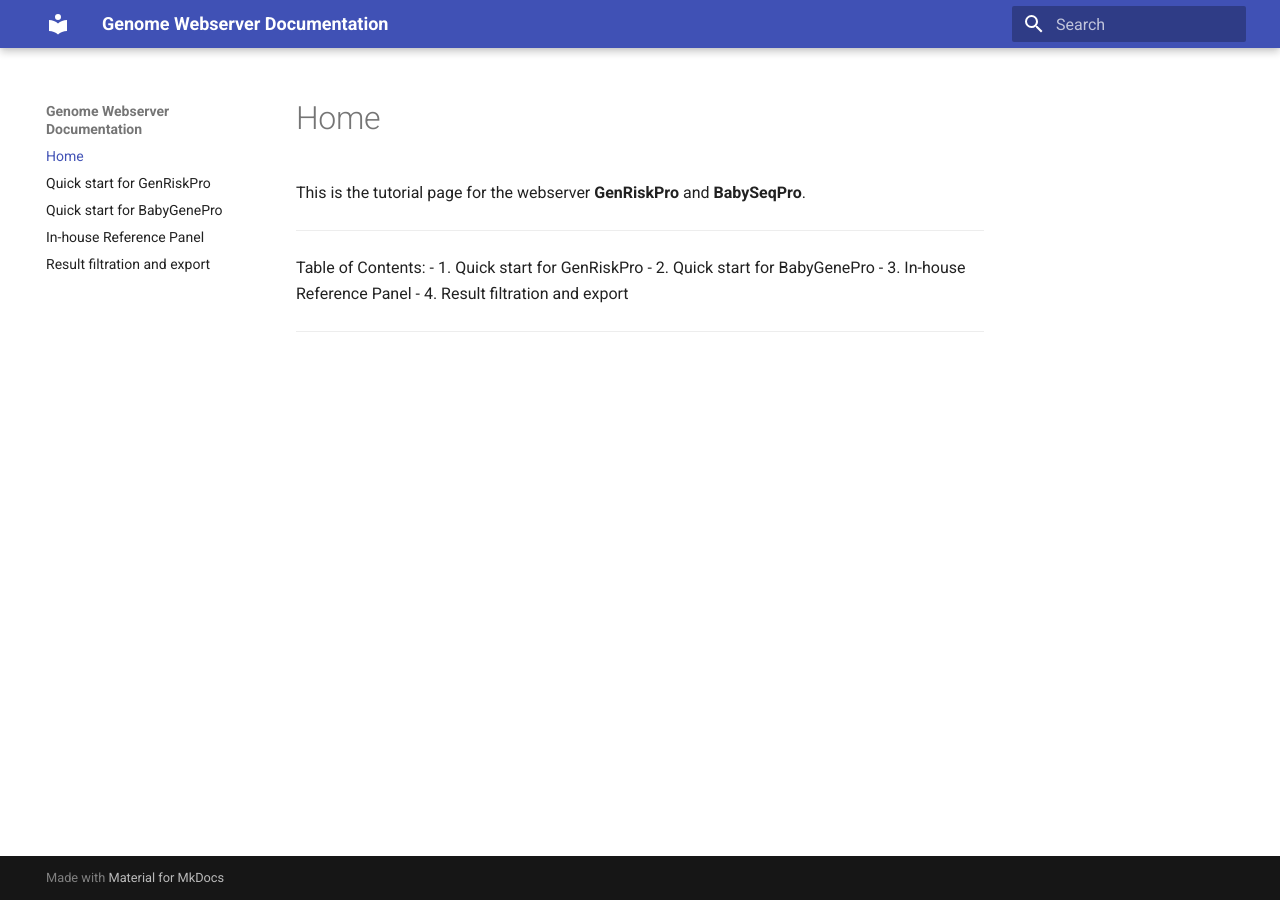
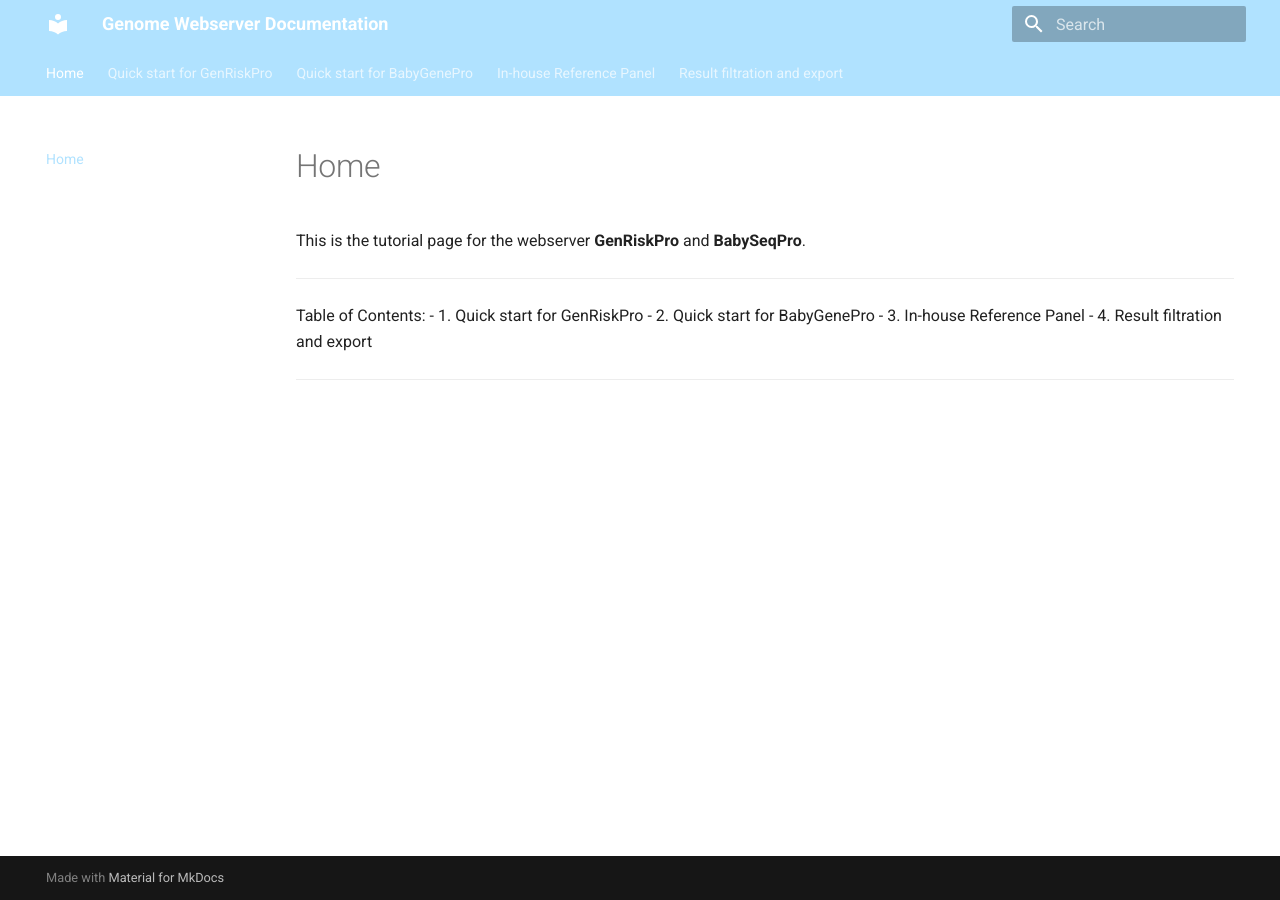
Before and after one commit to xiyasong/Genomics_platform, an MkDocs documentation site: the page built from docs/index.md, in a window 1280 px wide. Built offline with MkDocs 1.6.1 and Material for MkDocs 9.7.7, drawn with Linux system fonts in a browser that asks for light colours.

Commit message:
update yml

```diff
--- a/mkdocs.yml
+++ b/mkdocs.yml
@@ -11,5 +11,19 @@ nav:
 
 theme:
   name: material
+  features:
+    - navigation.tabs
+    - navigation.top
+    - search.suggest
+    - toc.integrate
 
 # (Optional) Extra configuration can go here
+plugins:
+  - search  # 启用搜索功能
+
+extra_css:
+  - stylesheets/extra.css  # 可选：自定义 CSS
+
+markdown_extensions:
+  - toc:
+      permalink: true  # 为标题添加链接锚点
```
